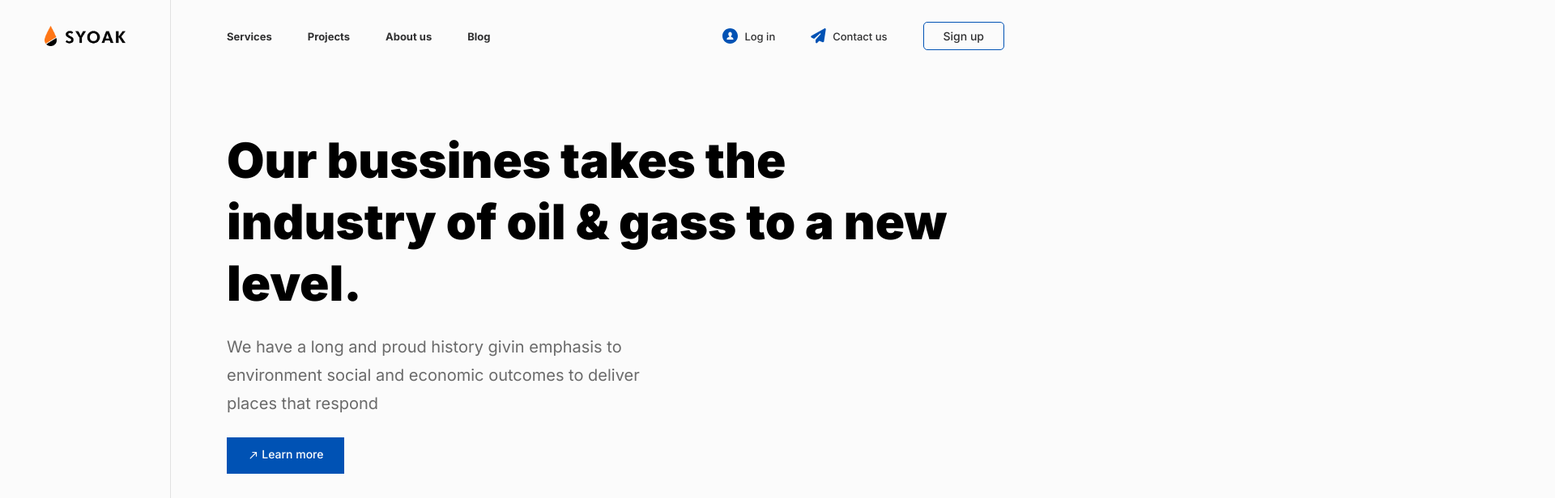
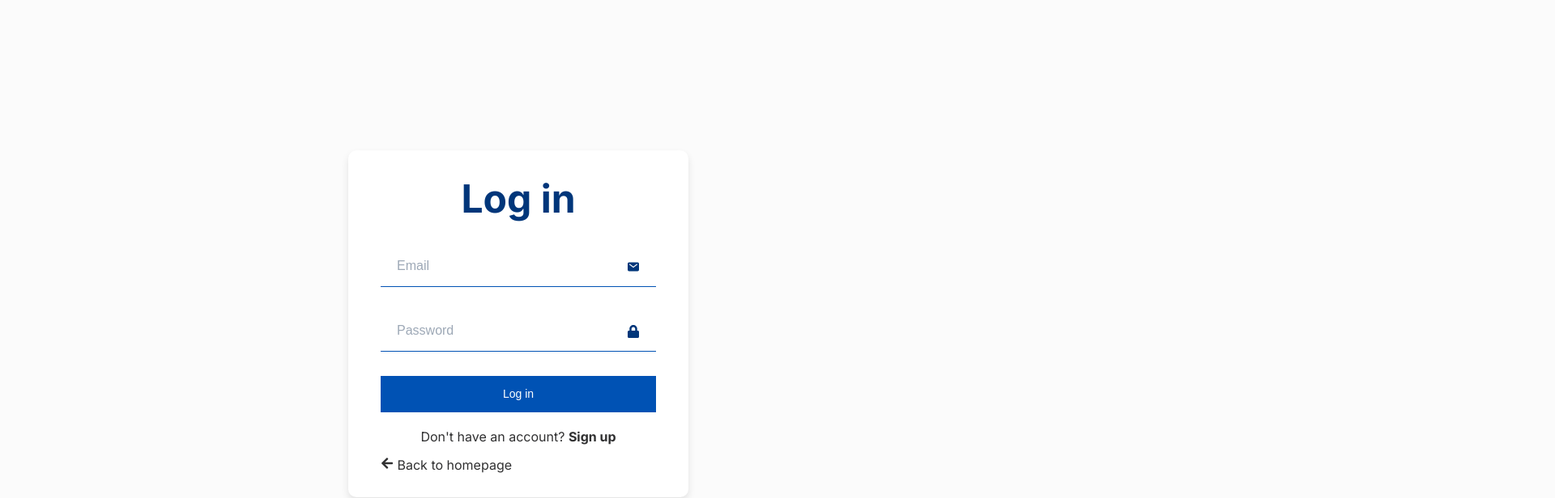
Before and after one commit to mirjamercegovac/syoak-project, a React (Create React App) app: page /login in a window 1280 px wide. Shown: the top 616 px of the page at 81% size, 1920 px wide, since content can reach past the window. Built offline with nearby package versions, Linux system fonts and the light colour scheme.

Commit message:
Added login and signup

```diff
--- a/package.json
+++ b/package.json
@@ -17,6 +17,7 @@
     "react": "^18.2.0",
     "react-dom": "^18.2.0",
     "react-icons": "^4.12.0",
+    "react-router-dom": "^6.20.1",
     "react-scripts": "5.0.1",
     "sass": "^1.69.5",
     "web-vitals": "^2.1.4"
--- a/src/App.js
+++ b/src/App.js
@@ -1,4 +1,5 @@
 import React from "react";
+import { Route, Routes } from "react-router-dom";
 import './styles/index.scss';
 import Header from './components/header/Header';
 import Home from './components/main/Home';
@@ -8,10 +9,19 @@ import HorizontalScroll from './components/main/HorizontalScroll';
 import Achievements from './components/main/Achievements';
 import Contact from './components/main/Contact';
 import Footer from './components/footer/Footer';
+import LoginForm from './components/login/LoginForm';
+import SignupForm from './components/login/SignupForm';
 
 
 function App() {
   return (
+    <>
+      <Routes>
+        <Route path="/login" element={<LoginForm />} />
+        <Route path="/signup" element={<SignupForm />} />
+        <Route
+          path="/*"
+          element={
             <>
               <Header />
               <Home />
@@ -21,7 +31,10 @@ function App() {
               <Achievements />
               <Contact />
               <Footer />
-
+            </>
+          }
+        />
+      </Routes>
     </>
   );
 }
--- a/src/components/header/Header.js
+++ b/src/components/header/Header.js
@@ -33,13 +33,13 @@ const Header = () => {
         </nav>
 
         <div className="right">
-          <a className="button-text">
+          <a href="/login" className="button-text" >
             <img src={icon} alt=""/> Log in
           </a>
           <a className="button-text">
             <FontAwesomeIcon className="font-icon" icon={faPaperPlane} style={{ color:  '#0052B4', width: '19px', height: '18.43px' }} /> Contact us
           </a>
-          <a className="button">Sign up</a>
+          <a href="/signup" className="button">Sign up</a>
         </div>
       </div>
 
--- a/src/components/header/header.scss
+++ b/src/components/header/header.scss
@@ -84,6 +84,7 @@
                 gap: 8px;
                 cursor: pointer;
                 align-items: center;
+                color: $dark-grey;
                 img{
                     width: 19px;
                     height: 19px;
@@ -96,6 +97,10 @@
                 cursor: pointer;
                 border-radius: 5px;
                 padding: 8px 24px;
+                color: $dark-grey;
+                &:hover{
+                    color: $btn-color;
+                }
             }
         }
     }
--- /dev/null
+++ b/src/components/login/LoginForm.js
@@ -0,0 +1,32 @@
+import React from "react";
+import './loginSignupForm.scss';
+import { IoMail } from "react-icons/io5";
+import { FaLock } from "react-icons/fa";
+import { FaArrowLeft } from "react-icons/fa";
+
+const LoginForm = () => {
+    return(
+        <div className="container-form">
+            <form action="">
+                <h1>Log in</h1>
+                <div className="input-box">
+                    <input type="email" placeholder="Email" required/>
+                    <IoMail className="icon" />
+                </div>
+                <div className="input-box">
+                    <input type="password" placeholder="Password" required />
+                    <FaLock className="icon" />
+                </div>
+                <button type="submit" className="button-base">Log in</button>
+                <div className="register-link">
+                    <p>Don't have an account? <a href="/signup">Sign up</a></p>
+                </div>
+                <div className="homepage-link">
+                    <a href="/"><FaArrowLeft /> Back to homepage</a>
+                </div>
+            </form>
+        </div>
+    );
+};
+
+export default LoginForm;
--- /dev/null
+++ b/src/components/login/SignupForm.js
@@ -0,0 +1,41 @@
+import React from "react";
+import './loginSignupForm.scss';
+import { IoMail } from "react-icons/io5";
+import { FaLock } from "react-icons/fa";
+import { FaArrowLeft } from "react-icons/fa";
+import { FaUser } from "react-icons/fa6";
+
+const SignupForm = () => {
+    return(
+        <div className="container-form">
+            <form action="">
+                <h1>Sign up</h1>
+                <div className="input-box">
+                    <input type="text" placeholder="First name" required/>
+                    <FaUser className="icon" />
+                </div>
+                <div className="input-box">
+                    <input type="text" placeholder="Last name" required/>
+                    <FaUser className="icon" />
+                </div>
+                <div className="input-box">
+                    <input type="email" placeholder="Email" required/>
+                    <IoMail className="icon" />
+                </div>
+                <div className="input-box">
+                    <input type="password" placeholder="Password" required />
+                    <FaLock className="icon" />
+                </div>
+                <button type="submit" className="button-base">Sign up</button>
+                <div className="register-link">
+                    <p>Don't have an account? <a href="/login">Log in</a></p>
+                </div>
+                <div className="homepage-link">
+                    <a href="/"><FaArrowLeft /> Back to homepage</a>
+                </div>
+            </form>
+        </div>
+    );
+};
+
+export default SignupForm;
--- /dev/null
+++ b/src/components/login/loginSignupForm.scss
@@ -0,0 +1,92 @@
+@import '../../styles/variables';
+
+
+.container-form{
+    display: flex;
+    align-items: center;
+    justify-content: center;
+    min-height: 100vh;
+    background: $background-color;
+
+
+    form{
+        width: 420px;
+        background: $white;
+        color: $main-title-color;
+        border-radius: 10px;
+        padding: 30px 40px;
+        box-shadow: 0 5px 10px rgba(0, 0, 0, .1);
+
+        h1{
+            font-size: $title-medium-size;
+            text-align: center;
+        }
+
+        .input-box{
+            position: relative;
+            width: 100%;
+            height: 50px;
+            margin: 30px 0;
+
+            input{
+                width: 100%;
+                height: 100%;
+                background: transparent;
+                border: none;
+                border-bottom: 1px solid $btn-color;
+                outline: none;
+                font-size: $txt-medium-size;
+                color: $dark-grey;
+                padding: 20px 45px 20px 20px;
+                &::placeholder{
+                    color: $light-grey;
+                }
+                &:focus{
+                    border-bottom: 2px solid $btn-color;
+                }
+            }
+
+            .icon{
+                position: absolute;
+                right: 20px;
+                top: 50%;
+                transform: translateY(-50%);
+                font-size: $txt-medium-size;
+            }
+
+        }
+
+        .button-base{
+            width: 100%;
+            &:hover{
+                color: $dark-grey;
+            }
+        }
+
+        .register-link{
+            text-align: center;
+            margin: 20px 0 15px;
+
+            p{
+                color: $dark-grey;
+                a{
+                    color: $dark-grey;
+                    text-decoration: none;
+                    font-weight: $bold;
+
+                    &:hover{
+                        color: $btn-color;
+                    }
+                }
+            }
+        }
+
+        .homepage-link{
+            align-items: center;
+            a{
+                color: $dark-grey;
+                text-decoration: none;
+            }
+        }
+    }
+}
--- a/src/components/main/contact.scss
+++ b/src/components/main/contact.scss
@@ -118,6 +118,9 @@
 
                 .button-base{
                     width: 225px;
+                    &:hover{
+                        color: $dark-grey;
+                    }
                 }
             }
 
--- a/src/index.js
+++ b/src/index.js
@@ -3,11 +3,15 @@ import ReactDOM from 'react-dom/client';
 import './styles/index.scss';
 import App from './App';
 import reportWebVitals from './reportWebVitals';
+import { BrowserRouter } from 'react-router-dom';
 
 const root = ReactDOM.createRoot(document.getElementById('root'));
 root.render(
   <React.StrictMode>
-    <App />
+    <BrowserRouter>
+      <App />
+    </BrowserRouter>
+
   </React.StrictMode>
 );
 
--- a/src/styles/_base.scss
+++ b/src/styles/_base.scss
@@ -31,7 +31,14 @@ body{
         color: $white;
         position: relative;
         top: 2px;
+
     }
+    &:hover{
+        border: 2px solid $btn-color;
+        background: $white;
+        a{
+            color: $dark-grey;
+    }}
 }
 
 
```
Also changed, not shown: 1 other file (tests, documents, lock files or other folders). Lines whose indentation alone changed are shown as unchanged.
